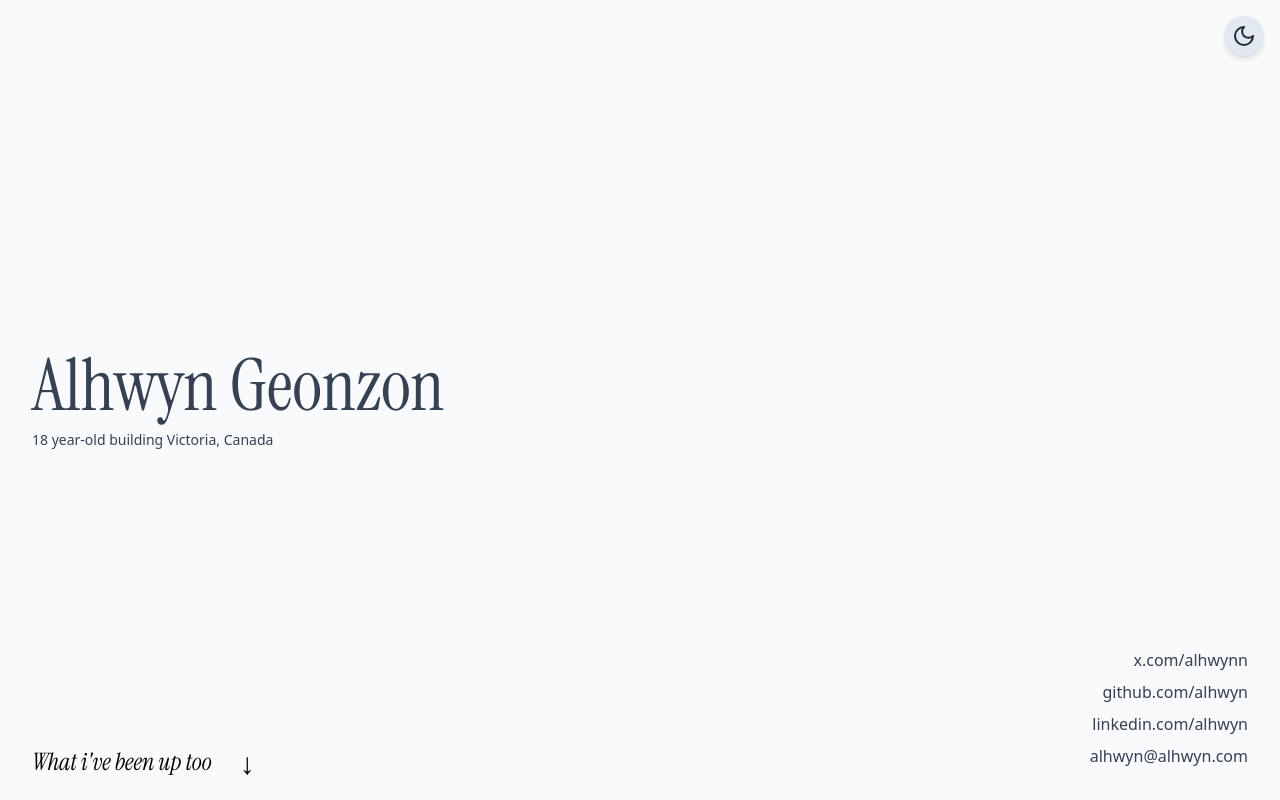
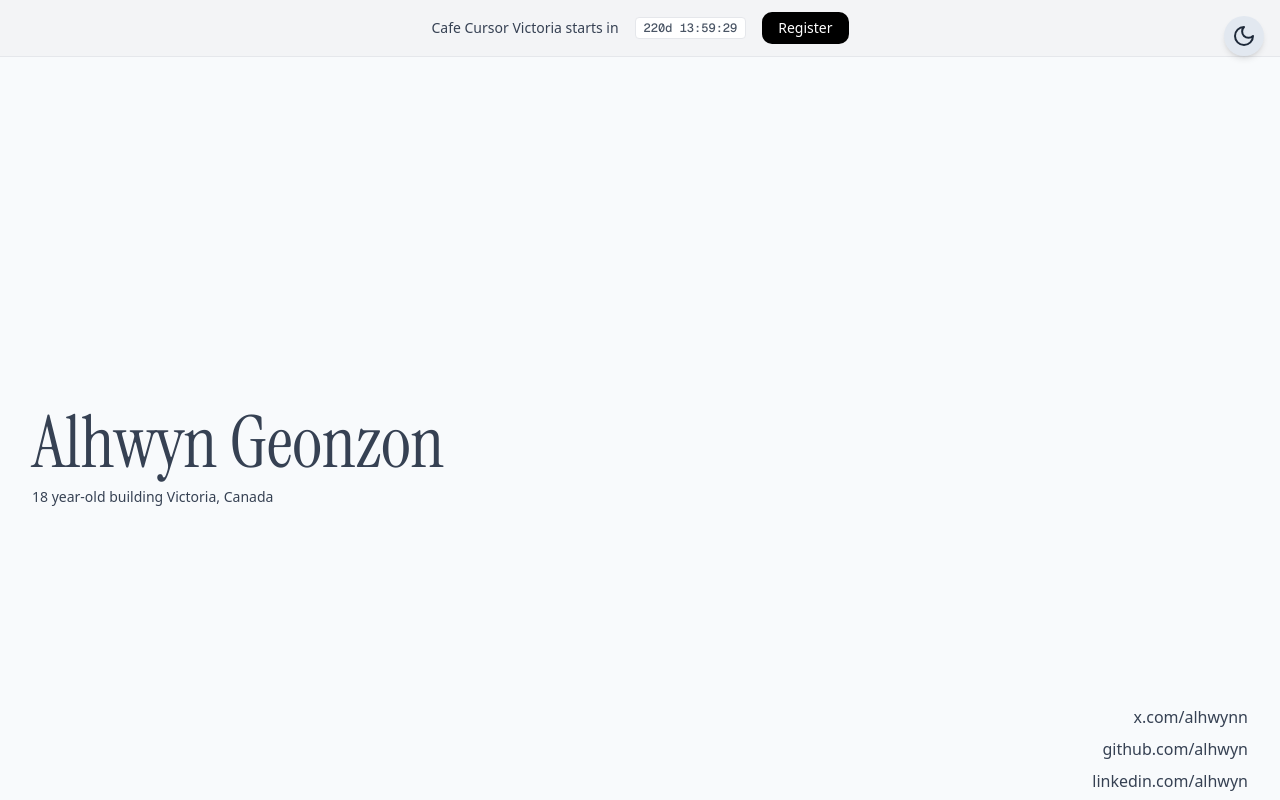
Before and after one commit to Alhwyn/portfolio, a Next.js app: page / in a window 1280 px wide. Shown: the top 800 px of the page. Built offline with nearby package versions, Linux system fonts and the light colour scheme.

Commit message:
feat: fix and added banner

```diff
--- a/app/hackathons/[id]/page.tsx
+++ b/app/hackathons/[id]/page.tsx
@@ -3,12 +3,49 @@ import type { Metadata } from "next";
 import Link from "next/link";
 import { ArrowLeft } from "lucide-react";
 import Script from "next/script";
+import ImageCarousel from "@/components/ImageCarousel";
+import VideoPlayer from "@/components/VideoPlayer";
+import DescriptionParagraphs from "@/components/DescriptionParagraphs";
+import projectsData from "@/constants/projects.json";
+
+interface ProjectData {
+  project?: string;
+  event?: string;
+  tools?: string;
+  role?: string;
+  description: string[];
+  media: {
+    type: "video" | "carousel";
+    src?: string;
+    images?: Array<{ src: string; alt: string; title?: string }>;
+    width?: number;
+    height?: number;
+  };
+  sections?: Array<{
+    title: string;
+    headingLevel: "h2" | "h3";
+    src: string;
+    width: number;
+    height: number;
+    description: string[];
+  }>;
+}
+
+function normalizePath(path: string): string {
+  if (path.startsWith("./")) {
+    return "/" + path.slice(2);
+  }
+  if (!path.startsWith("/")) {
+    return "/" + path;
+  }
+  return path;
+}
 
 // Map hackathon IDs to display info
-const hackathonInfo: Record<string, { title: string; date?: string }> = {
+const hackathonInfo: Record<string, { title: string; date?: string; projectKey?: string }> = {
   slate: { title: "Cafe Cursor", date: "2025" },
-  "cursor-hackathon": { title: "Cursor Hackathon Victoria", date: "September 2025" },
-  scrapyard: { title: "Scrapyard Victoria", date: "March 2025" },
+  "cursor-hackathon": { title: "Cursor Hackathon Victoria", date: "September 2025", projectKey: "cursorHackathon" },
+  scrapyard: { title: "Scrapyard Victoria", date: "March 2025", projectKey: "scrapyard" },
 };
 
 // Map hackathon IDs to Luma event IDs
@@ -43,6 +80,8 @@ export default async function HackathonPage({ params }: { params: Promise<{ id:
 
   const info = hackathonInfo[id];
   const lumaEventId = lumaEventIds[id];
+  const projectKey = info.projectKey;
+  const data = projectKey ? projectsData[projectKey as keyof typeof projectsData] as ProjectData : null;
 
   return (
     <div className="min-h-screen bg-slate-50 text-black dark:bg-neutral-900 dark:text-neutral-400">
@@ -74,7 +113,7 @@ export default async function HackathonPage({ params }: { params: Promise<{ id:
           <div className="mb-12">
             <a
               href={`https://luma.com/event/${lumaEventId}`}
-              className="luma-checkout--button inline-block px-6 py-3 bg-blue-600 text-white rounded-lg hover:bg-blue-700 transition-colors duration-200 font-medium"
+              className="luma-checkout--button inline-block px-6 py-3 bg-blue-600 text-white rounded-lg hover:bg-blue-700 transition-colors duration-200 font-medium text-center"
               data-luma-action="checkout"
               data-luma-event-id={lumaEventId}
             >
@@ -84,9 +123,49 @@ export default async function HackathonPage({ params }: { params: Promise<{ id:
           </div>
         )}
 
+        {data && (
+          <>
+            <div className="w-full flex justify-center mb-12">
+              {data.media.type === "carousel" ? (
+                <ImageCarousel images={(data.media.images || []).map((img) => ({
+                  src: normalizePath(img.src),
+                  alt: img.alt,
+                }))} />
+              ) : data.media.src ? (
+                <VideoPlayer
+                  src={normalizePath(data.media.src)}
+                  width={data.media.width}
+                  height={data.media.height}
+                />
+              ) : null}
+            </div>
+
+            {(data.event || data.project) && (
+              <div className="grid grid-cols-1 md:grid-cols-2 gap-y-6 gap-x-12 text-gray-800 dark:text-neutral-300 mb-12 border-b border-gray-200 dark:border-neutral-700 pb-12">
+                <div className="font-semibold text-gray-600 dark:text-neutral-500">
+                  {data.event ? "Event" : "Project"}
+                </div>
+                <div className="text-lg">{data.event || data.project}</div>
+
+                <div className="font-semibold text-gray-600 dark:text-neutral-500">
+                  {data.role ? "Role" : "Tools"}
+                </div>
+                <div className="text-lg">{data.role || data.tools}</div>
+              </div>
+            )}
+
+            <div className="prose prose-lg dark:prose-invert max-w-none">
+              <DescriptionParagraphs
+                paragraphs={data.description}
+                paragraphClassName="leading-relaxed text-gray-800 dark:text-neutral-300 text-lg mb-6"
+              />
+            </div>
+          </>
+        )}
+
         {/* Luma Embed */}
         {lumaEventId && (
-          <div className="w-full mb-12">
+          <div className="w-full mb-12 mt-12">
             <iframe
               src={`https://luma.com/embed/event/${lumaEventId}/simple`}
               width="100%"
--- a/app/page.tsx
+++ b/app/page.tsx
@@ -2,6 +2,7 @@
 
 import { Project, ProjectTimeline } from "../components/ProjectTimeline";
 import { Hackathon, HackathonTimeline } from "../components/HackathonList";
+import CountdownBanner from "@/components/CountdownBanner";
 import { Sun, Moon } from "lucide-react";
 import { motion } from "framer-motion";
 import { useTheme } from "../hooks/use-theme";
@@ -52,6 +53,8 @@ const HackathonList: Hackathon[] = [
 
 export default function Home() {
   const { theme, toggleTheme } = useTheme();
+  const cafeCursorDate = "2025-12-14T09:00:00-08:00";
+
   return (
 
     <motion.div
@@ -60,6 +63,11 @@ export default function Home() {
       transition={{ duration: 1.5 }}
       className="relative min-h-screen bg-slate-50 text-black dark:bg-neutral-900 dark:text-neutral-400"
     >
+      <CountdownBanner
+        eventName="Cafe Cursor Victoria"
+        targetDate={cafeCursorDate}
+        lumaUrl="https://lu.ma/7bx22l8b"
+      />
 
       {/* Theme toggle button in the top-right corner */}
       <div className="fixed top-4 right-4 z-50">
--- /dev/null
+++ b/components/CountdownBanner.tsx
@@ -0,0 +1,68 @@
+"use client";
+
+import { useEffect, useState } from "react";
+
+interface CountdownBannerProps {
+  targetDate: string;
+  eventName: string;
+  lumaUrl?: string;
+}
+
+export default function CountdownBanner({ targetDate, eventName, lumaUrl }: CountdownBannerProps) {
+  const [timeLeft, setTimeLeft] = useState<{
+    days: number;
+    hours: number;
+    minutes: number;
+    seconds: number;
+  } | null>(null);
+
+  useEffect(() => {
+    const calculateTimeLeft = () => {
+      const difference = +new Date(targetDate) - +new Date();
+
+      if (difference > 0) {
+        return {
+          days: Math.floor(difference / (1000 * 60 * 60 * 24)),
+          hours: Math.floor((difference / (1000 * 60 * 60)) % 24),
+          minutes: Math.floor((difference / 1000 / 60) % 60),
+          seconds: Math.floor((difference / 1000) % 60),
+        };
+      }
+      return null;
+    };
+
+    setTimeLeft(calculateTimeLeft());
+
+    const timer = setInterval(() => {
+      setTimeLeft(calculateTimeLeft());
+    }, 1000);
+
+    return () => clearInterval(timer);
+  }, [targetDate]);
+
+  if (!timeLeft) return null;
+
+  return (
+    <div className="w-full bg-gray-100 dark:bg-neutral-800 text-gray-700 dark:text-gray-300 py-3 px-4 text-center z-50 border-b border-gray-200 dark:border-neutral-700">
+      <div className="container mx-auto flex flex-col sm:flex-row justify-center items-center gap-2 sm:gap-4 text-sm font-medium">
+        <span>
+          {eventName} starts in
+        </span>
+        <div className="font-mono text-xs bg-white dark:bg-neutral-900 text-gray-600 dark:text-gray-400 px-2 py-0.5 rounded border border-gray-200 dark:border-neutral-700">
+          {timeLeft.days}d {String(timeLeft.hours).padStart(2, '0')}:{String(timeLeft.minutes).padStart(2, '0')}:{String(timeLeft.seconds).padStart(2, '0')}
+        </div>
+
+        {lumaUrl && (
+          <a
+            href={lumaUrl}
+            target="_blank"
+            rel="noopener noreferrer"
+            className="inline-block px-4 py-1.5 text-sm bg-black text-white dark:bg-white dark:text-black rounded-lg hover:opacity-80 transition-opacity font-medium"
+          >
+            Register
+          </a>
+        )}
+      </div>
+    </div>
+  );
+}
--- a/package.json
+++ b/package.json
@@ -19,7 +19,7 @@
     "embla-carousel-react": "^8.6.0",
     "framer-motion": "^12.9.7",
     "lucide-react": "^0.507.0",
-    "next": "15.3.1",
+    "next": "^15.5.7",
     "react": "^19.0.0",
     "react-dom": "^19.0.0",
     "react-markdown": "^10.1.0",
```
Also changed, not shown: .cursor/commands/deslop.md (added), 1 other file (tests, documents, lock files or other folders).
